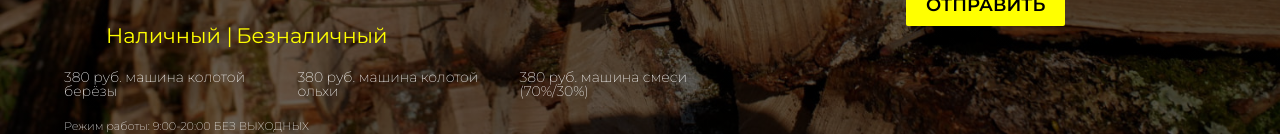
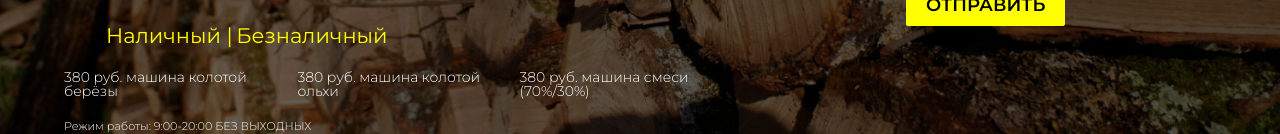
Before and after one commit to Victor-Irzunov/drova, a plain HTML site: page index.html in a window 1280 px wide. Shown: the part 666-800 px from the top of the page. Drawn offline with nearby package versions, Linux system fonts and the light colour scheme.

Commit message:
font-weight: 300

```diff
--- a/style.css
+++ b/style.css
@@ -146,7 +146,7 @@ main ul li{
 }
 .work-time{
 	color: #fff;
-	font-weight: 200;
+	font-weight: 300;
 	font-size: .8em;
 }
 /* --------------- */
@@ -425,7 +425,7 @@ padding: 20px 20px 20px 20px;
 	font-size: 1em;
 	color: #fff;
 	margin-right: 1em;
-	font-weight: 200;
+	font-weight: 300;
 }
 
 
```
Also changed, not shown: index.html (+3 -1 lines).
